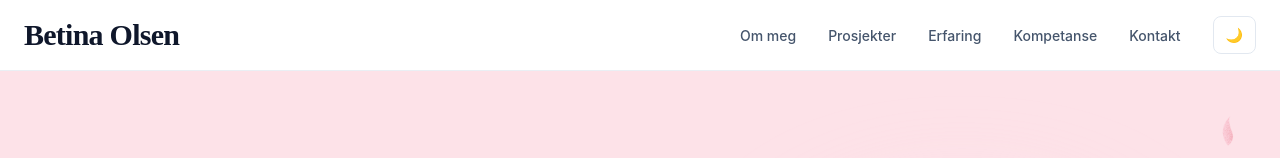
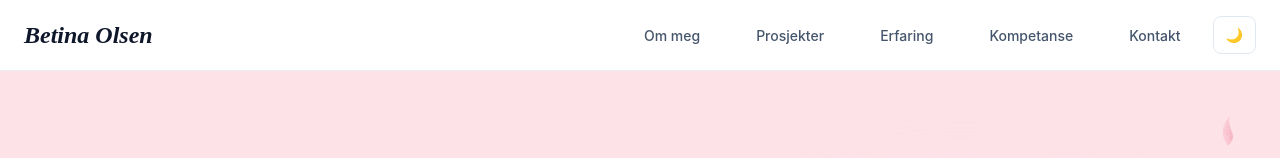
Before and after one commit to Betina9/Portfilio, a React (Vite) app: page / in a window 1280 px wide. Shown: the top 158 px of the page. Built offline with nearby package versions, Linux system fonts and the light colour scheme; the HTML template or start-up script is replaced by a standard one.

Commit message:
feat: update Header component styling for improved aesthetics and adjust font import for better typography

```diff
--- a/src/components/Header.tsx
+++ b/src/components/Header.tsx
@@ -32,13 +32,13 @@ function Header() {
       <nav className="mx-auto flex max-w-7xl items-center justify-between px-6 py-4">
         <a
           href="#hero"
-          className="font-['Cormorant_Garamond'] text-3xl font-semibold tracking-tight text-slate-900 dark:text-white"
+          className="font-['Cormorant_Garamond'] text-2xl font-semibold italic text-slate-900 dark:text-white"
         >
           Betina Olsen
         </a>
 
         <div className="hidden items-center gap-8 md:flex">
-          <ul className="flex items-center gap-8">
+          <ul className="flex items-center gap-14">
             <li>
               <a
                 href="#about"
@@ -93,7 +93,7 @@ function Header() {
           <button
             type="button"
             onClick={toggleTheme}
-            className="rounded-lg border border-slate-200 px-3 py-2 text-sm dark:border-slate-700"
+            className="rounded-lg border border-slate-200 px-3 py-2 text-sm dark:border-slate-700 cursor-pointer"
             aria-label="Bytt fargetema"
           >
             {isDark ? "☀️" : "🌙"}
--- a/src/index.css
+++ b/src/index.css
@@ -1,5 +1,5 @@
 @import "tailwindcss";
-@import url("https://fonts.googleapis.com/css2?family=Cormorant+Garamond:wght@500;600;700&family=Inter:wght@400;500;600;700&display=swap");
+@import url("https://fonts.googleapis.com/css2?family=Cormorant+Garamond:ital,wght@1,500;1,600&family=Inter:wght@400;500;600;700&display=swap");
 
 @custom-variant dark (&:where(.dark, .dark *));
 
```
